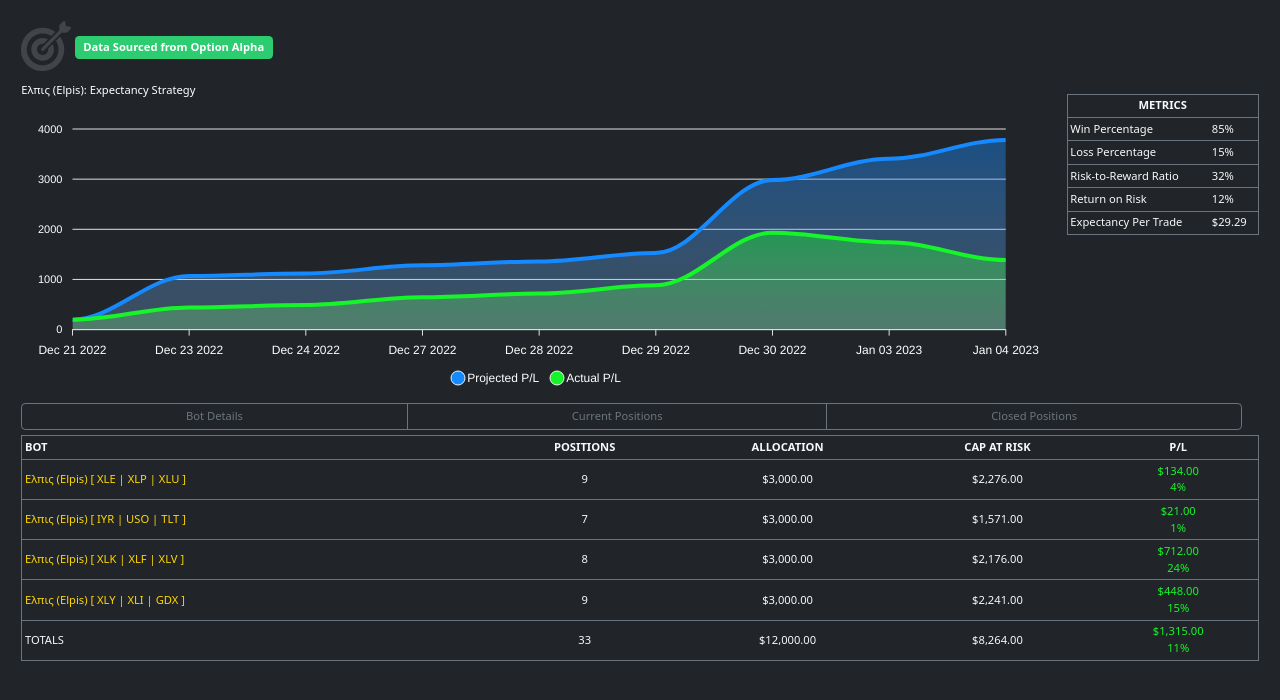
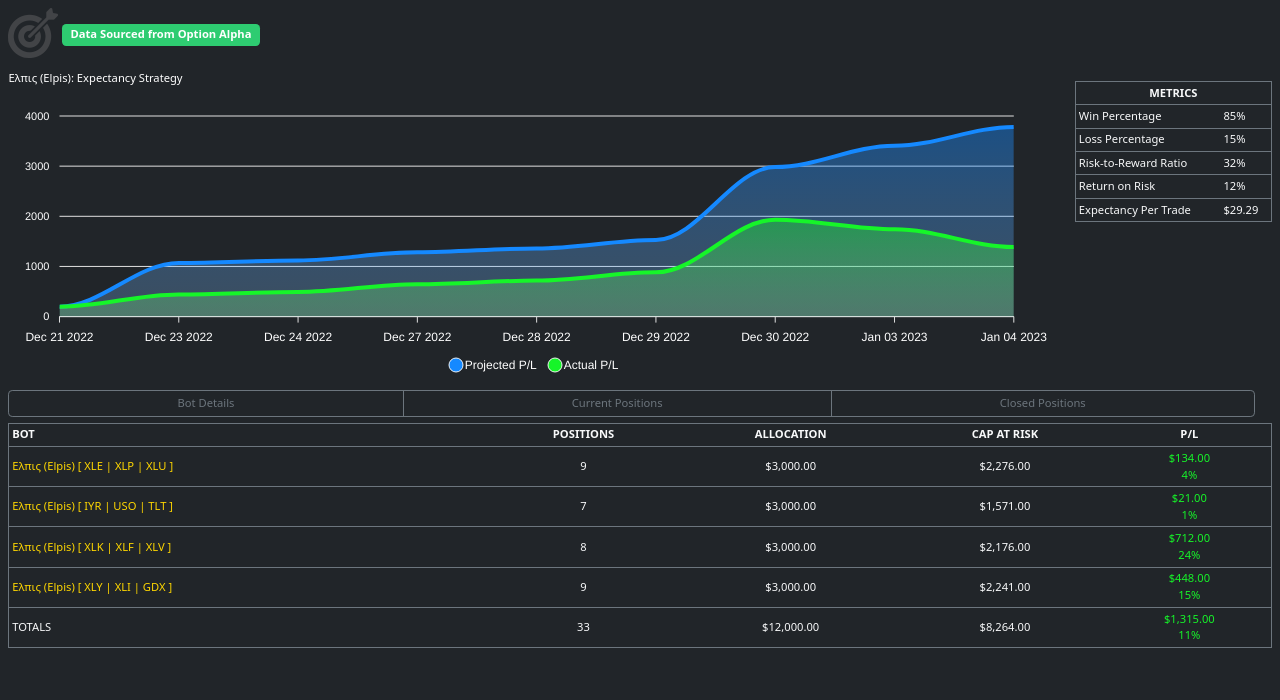
Before and after one commit to NickForneris/expectancy-strategy, a React (Create React App) app: page / in a window 1280 px wide. Shown: the top 700 px of the page. Built offline with nearby package versions, Linux system fonts and the light colour scheme.

Commit message:
removed margion html body

```diff
--- a/src/App.css
+++ b/src/App.css
@@ -1,8 +1,7 @@
-html{
-    margin: 1%;
+html, body {
+    margin: 0;
     height: 99vh;
     font-size: 1.4vh;
-    overflow: hidden;
 }
 
 *, *:before, *:after {
```
